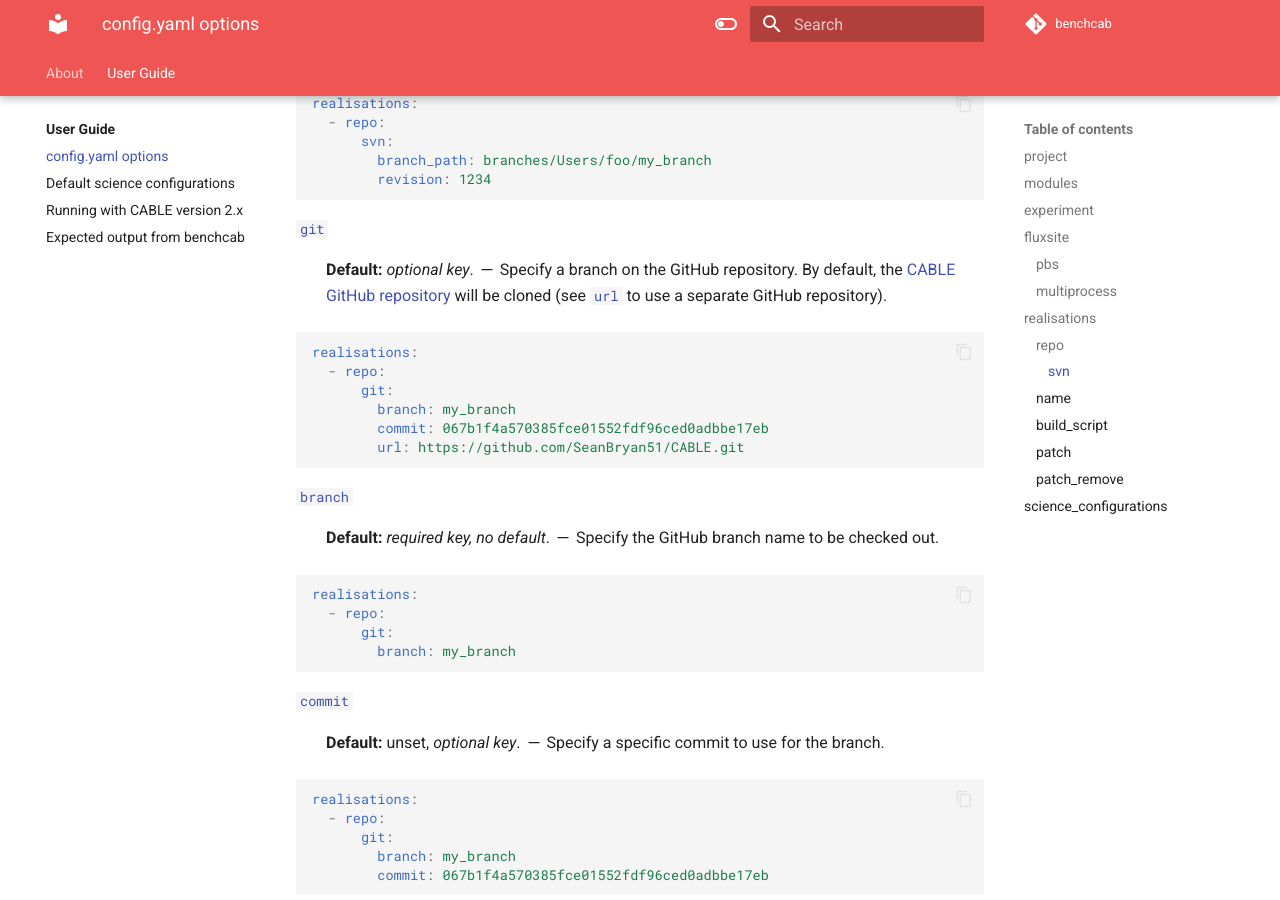
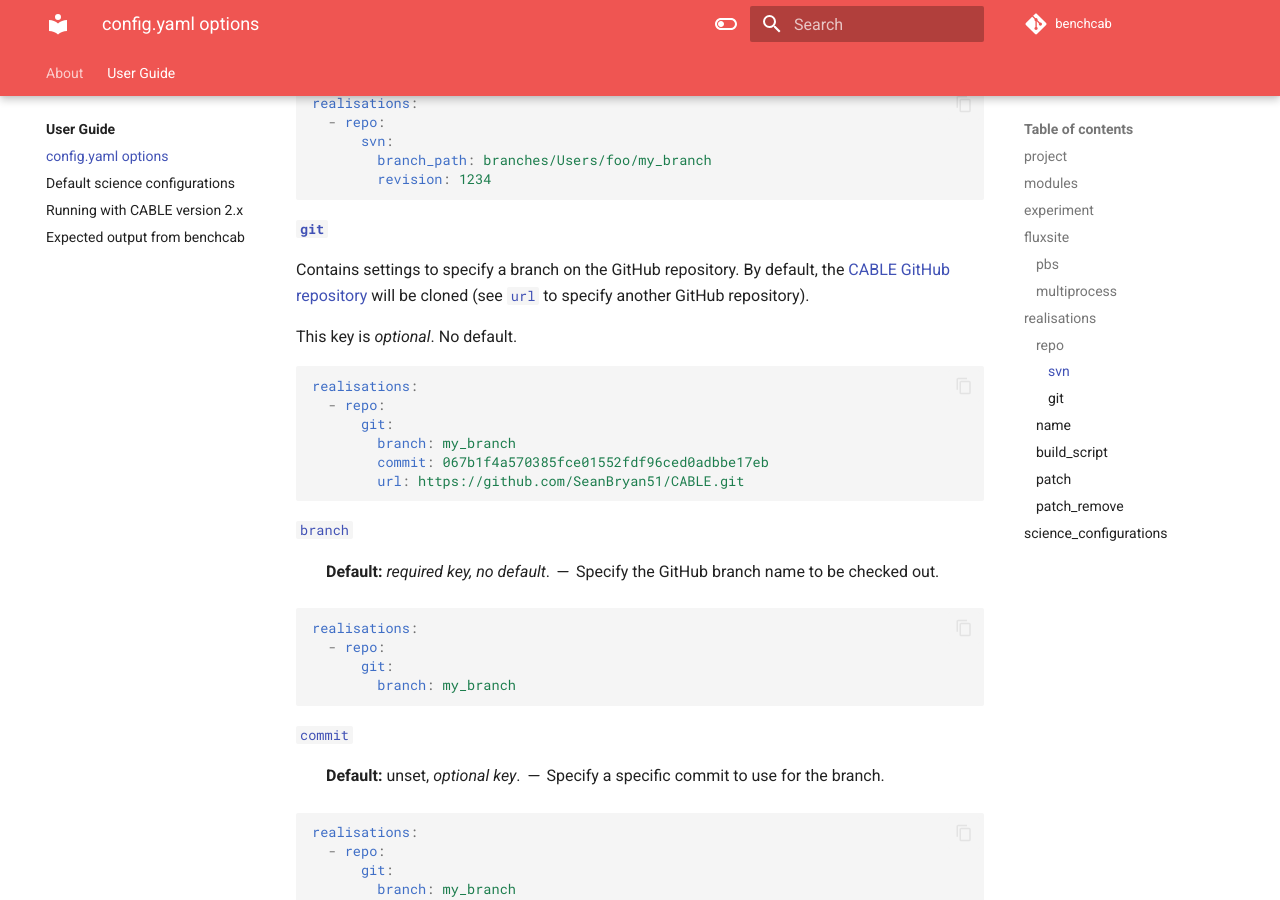
Before and after one commit to mdekauwe/CABLE_benchmarking, an MkDocs documentation site: the page built from docs/user_guide/config_options.md, in a window 1280 px wide and 900 px high, scrolled down 4822 px. Built offline with MkDocs 1.6.1 and Material for MkDocs 9.7.7, drawn with Linux system fonts in a browser that asks for light colours; comment, search, counter and statistics services are not loaded.

Commit message:
Update docs/user_guide/config_options.md
PR: #208

Co-authored-by: Claire Carouge <ccarouge@users.noreply.github.com>

````diff
--- a/docs/user_guide/config_options.md
+++ b/docs/user_guide/config_options.md
@@ -246,9 +246,11 @@ realisations:
         revision: 1234
 ```
 
-[`git`](#+repo.git){ #+repo.git}
+#### [`git`](#+repo.git){ #+repo.git}
 
-: **Default:** _optional key_. :octicons-dash-24: Specify a branch on the GitHub repository. By default, the [CABLE GitHub repository][cable-github] will be cloned (see [`url`](#+repo.git.url) to use a separate GitHub repository).
+Contains settings to specify a branch on the GitHub repository. By default, the [CABLE GitHub repository][cable-github] will be cloned (see [`url`](#+repo.git.url) to specify another GitHub repository).
+
+This key is _optional_. No default.
 
 ```yaml
 realisations:
````
